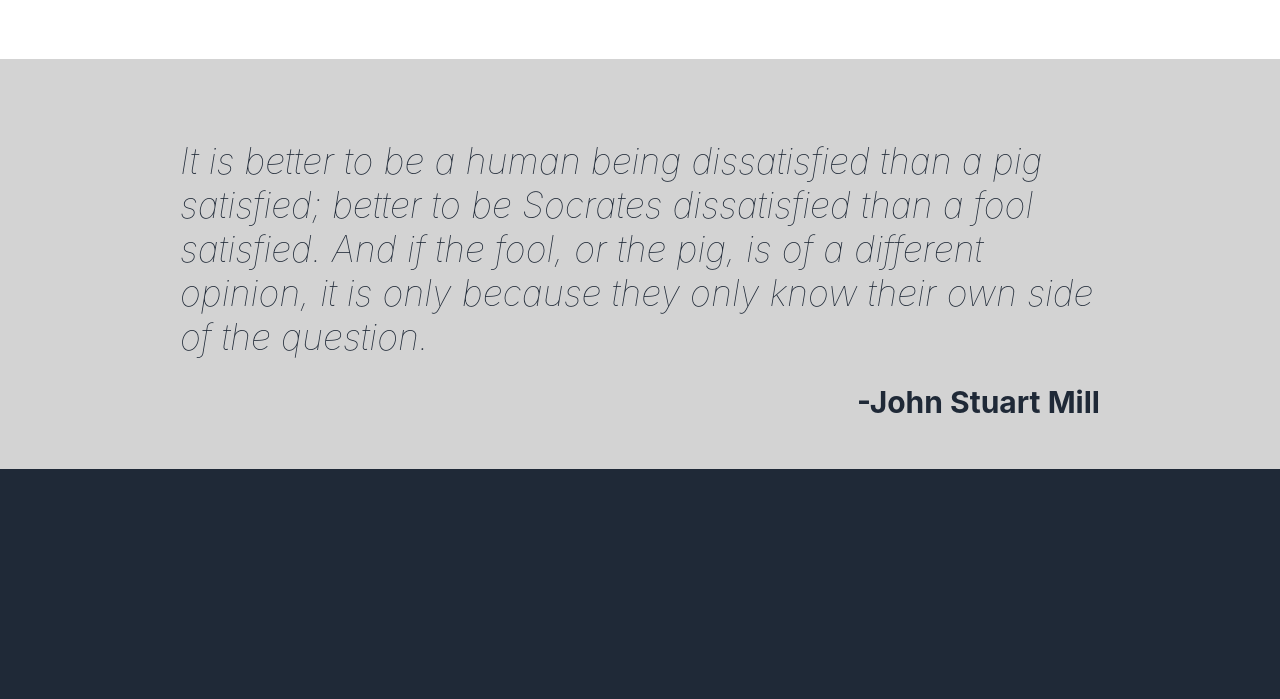
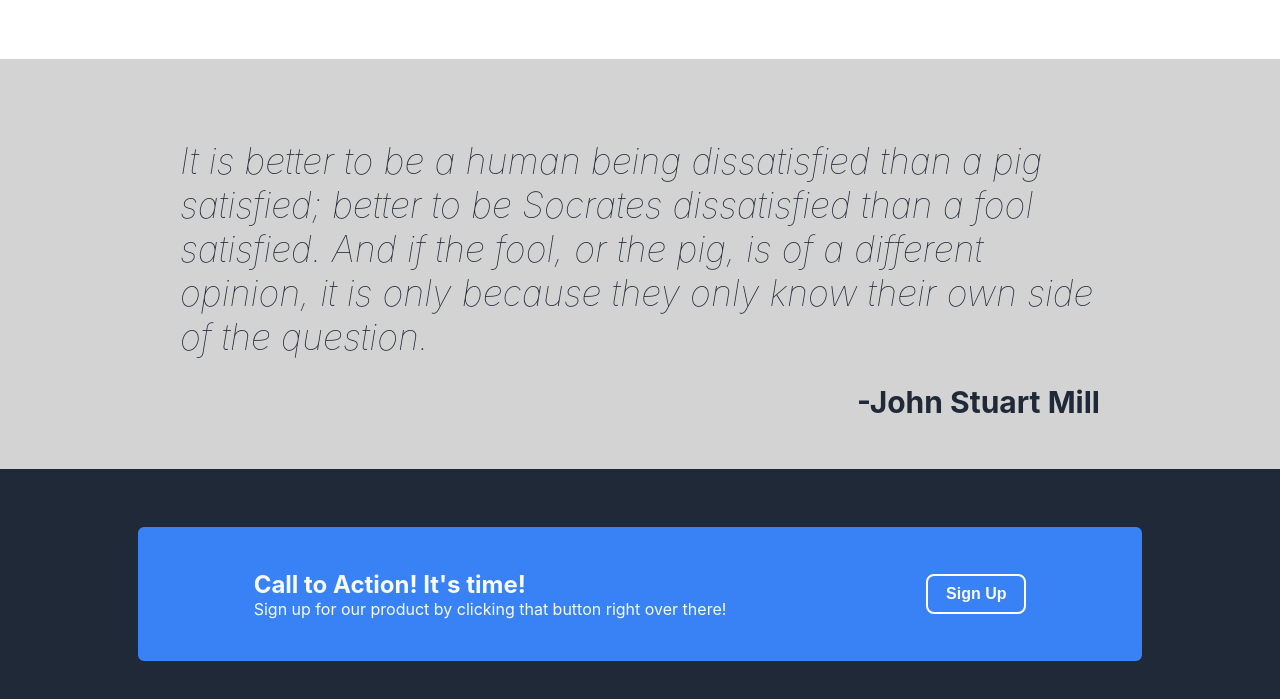
Before and after one commit to guvnor33/landing, a plain HTML site: page index.html in a window 1280 px wide. Shown: the part 703-1402 px from the top of the page. Drawn offline with Linux system fonts and the light colour scheme.

Commit message:
Complete section 4

```diff
--- a/index.html
+++ b/index.html
@@ -57,7 +57,16 @@
         <div class="section3-content">It is better to be a human being dissatisfied than a pig satisfied; better to be Socrates dissatisfied than a fool satisfied. And if the fool, or the pig, is of a different opinion, it is only because they only know their own side of the question.</div>
         <div class="section3-citation">-John Stuart Mill</div>
     </div>
-    <div class="section4"></div>
+    <div class="section4">
+        <div class="footer-box">
+            <div class="footer-text-wrapper">
+                <div class="footer-header">Call to Action! It's time!</div>
+                <div class="footer-content">Sign up for our product by clicking that button right over there!</div>
+            </div>
+            <button class="footer-button">Sign Up</button>
+
+        </div>
+    </div>
 
 </body>
 </html>
--- a/style.css
+++ b/style.css
@@ -42,7 +42,7 @@ body {
 
   .section1 {
     height: 300px;
-    background: darkslateblue;
+    background: #1f2937;
     display: flex;
     justify-content: space-between;
     padding: 50px 100px;
@@ -95,8 +95,6 @@ body {
     padding: 35px;
   }
 
-
-
   .section2 {
     height: 250px;
     background: white;
@@ -109,7 +107,6 @@ body {
     font-size: 36px;
     justify-content: center;
     padding: 25px;
-
   }
   .box-container {
     display: flex;
@@ -130,7 +127,6 @@ body {
     width: 140px;
     height: 100px;
   }
-
   .caption {
     position: absolute;
     bottom: 0;
@@ -144,14 +140,12 @@ body {
     border-radius: 6px;
     background-color: rgba(255, 255, 255, 0.7);
   }
-
   .section3 {
     height: 250px;
     background: lightgray;
     display: flex;
     flex-direction: column;
     padding: 80px 180px;
-
   }
   .section3-content {
     color:#1f2937;
@@ -166,9 +160,53 @@ body {
     color:#1f2937;
     font-weight: bold;
     font-size: 30px;
-
   }
   .section4 {
     height: 250px;
     background: #1f2937;
+    display: flex;
+    justify-content: center;
+    align-items: center;
   }
+  .footer-box {
+    width: 1000px;
+    height: 130px;
+    border: 2px solid #3882f6;
+    background: #3882f6;
+    /* margin: 10px; */
+    /* padding: 10px; */
+    text-align: center;
+    position: relative;
+    border-radius: 6px;
+    display: flex;
+    justify-content: center;
+    gap: 200px;
+    align-items: center;
+  }
+  .footer-text-wrapper {
+    display: flex;
+    flex-direction: column;
+    align-items: flex-start;
+  }
+  .footer-header {
+    font-size: 24px;
+    color:#f9faf8;
+    font-weight: bold;
+  }
+  .footer-content {
+    color:#f9faf8;
+  }
+  .footer-button {
+    width: 100px;
+    height: 40px;
+    border: 2px solid white;
+    background: #3882f6;
+    color:#f9faf8;
+    font-weight: bold;
+    font-size: 16px;
+    border-radius: 8px;
+  }
+  .footer-button:hover {
+    background: #73a5f5;
+    cursor:pointer;
+  }
```
